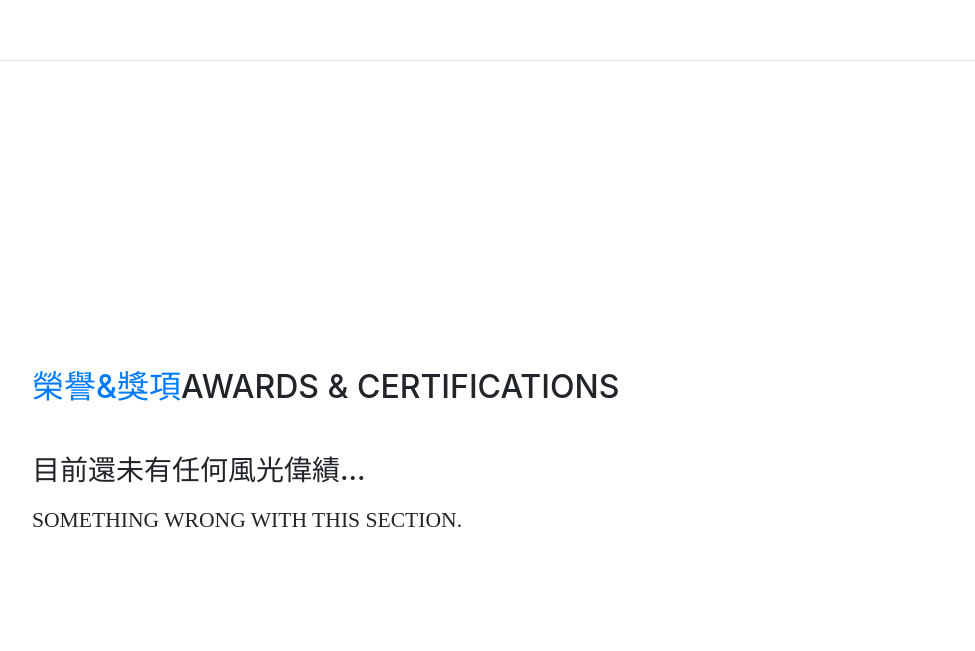
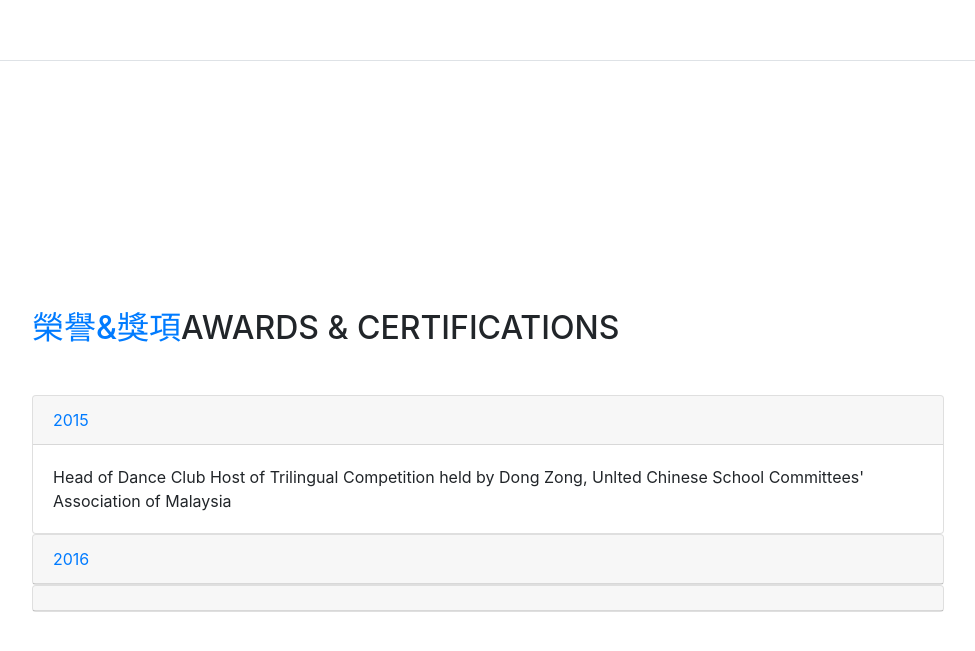
Before and after one commit to hiigx/hiigx.github.io, a website with bundled scripts: page index.html in a window 1280 px wide. Shown: the part 5236-5887 px from the top of the page, without its empty margins (288-1263 px from the left). Built offline with nearby package versions, Linux system fonts and the light colour scheme; a web font is replaced by a local one.

Commit message:
Update index.html

```diff
--- a/index.html
+++ b/index.html
@@ -219,11 +219,39 @@
       <section class="resume-section p-3 p-lg-5 d-flex flex-column" id="awards">
         <div class="my-auto">
           <h2 class="mb-5"><span class="text-primary">榮譽&amp;獎項</span>Awards &amp; Certifications</h2>
-		  <h3 class="mb-0">目前還未有任何風光偉績...</h3>
-		  <div class="subheading mb-3">Something wrong with this section.</div>
+   <div id="accordion">
+
+     <div class="card">
+       <div class="card-header">
+	 <a class="card-link" data-toggle="collapse" href="#collapseOne">
+	   2015
+	 </a>
         </div>
-      </section>
+	<div id="collapseOne" class="collapse show" data-parent="#accordion">
+	  <div class="card-body">
+	    Head of Dance Club
+	    Host of Trilingual Competition held by Dong Zong, Unlted Chinese School Committees' Association of Malaysia
+	  </div>
+	</div>
+      </div>
 
+      <div class="card">
+	<div class="card-header">
+	  <a class="collapsed card-link" data-toggle="collapse" href="#collapseTwo">
+	    2016
+	  </a>
+	</div>
+	<div id="collapseTwo" class="collapse" data-parent="#accordion">
+	  <div class="card-body">
+	    Head of PBL Project
+	    Treasurer of Monitor Board
+	    Secreatary of Alumni of SCHS
+	</div>
+      </div>
+    </div>
+
+    <div class="card">
+      <div class="card-header">
     </div>
 
     <!-- Bootstrap core JavaScript -->
```
